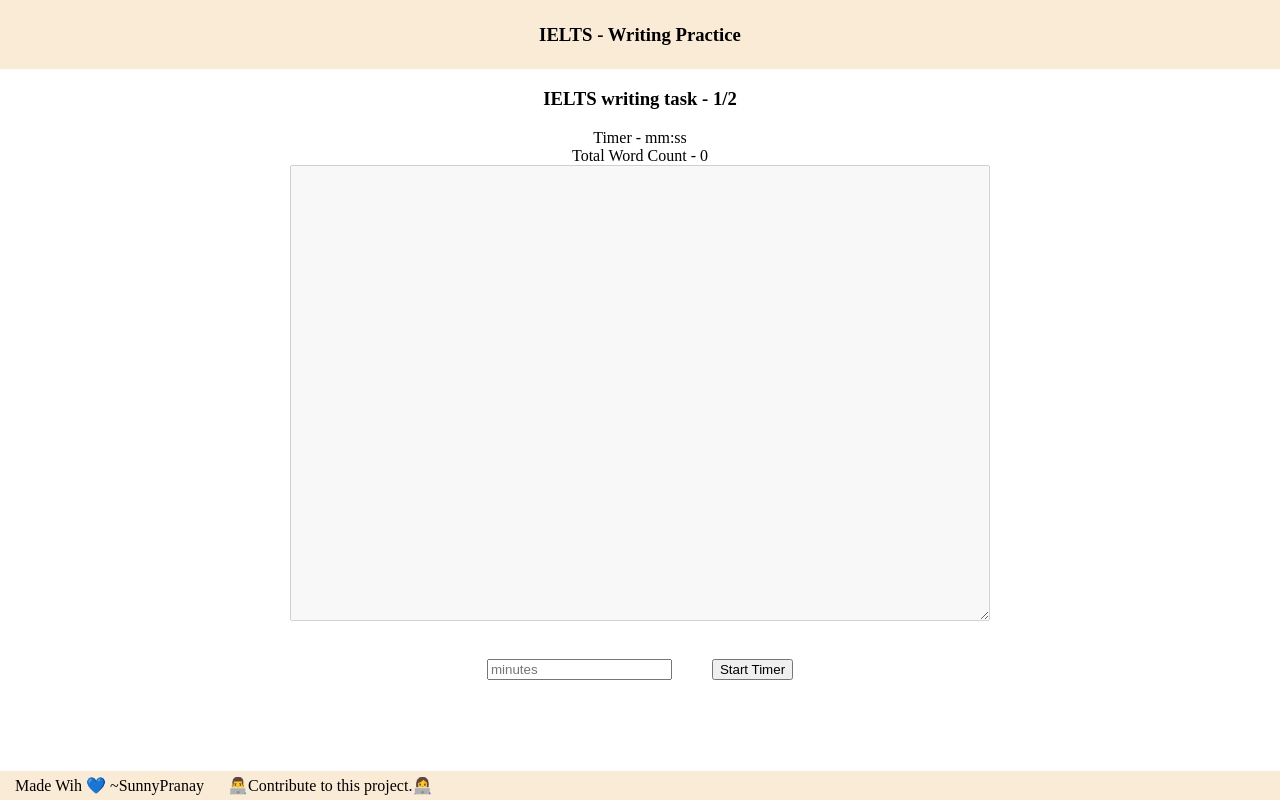
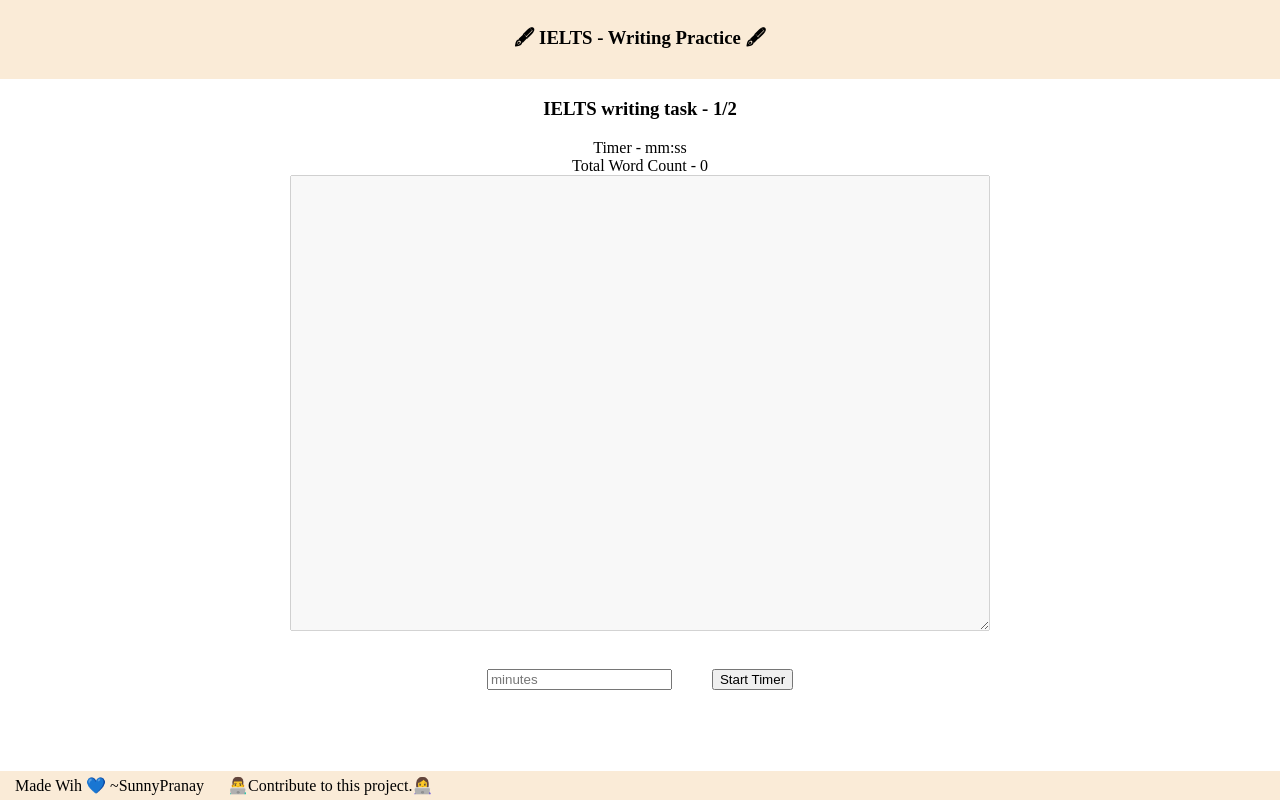
Before and after one commit to sunnypranay/ielts-writing-text-editor, a plain HTML site: page index.html in a window 1280 px wide. Drawn offline with Linux system fonts and the light colour scheme.

Commit message:
Added emoji

```diff
--- a/index.html
+++ b/index.html
@@ -7,7 +7,7 @@
 
 <body onload="cleartextarea()">
     <header>
-        <h3> IELTS - Writing Practice</h3>
+        <h3>🖋 IELTS - Writing Practice 🖋</h3>
     </header>
     <h3>IELTS writing task - 1/2</h3>
     <div id="Time">Timer - mm:ss</div>
```
